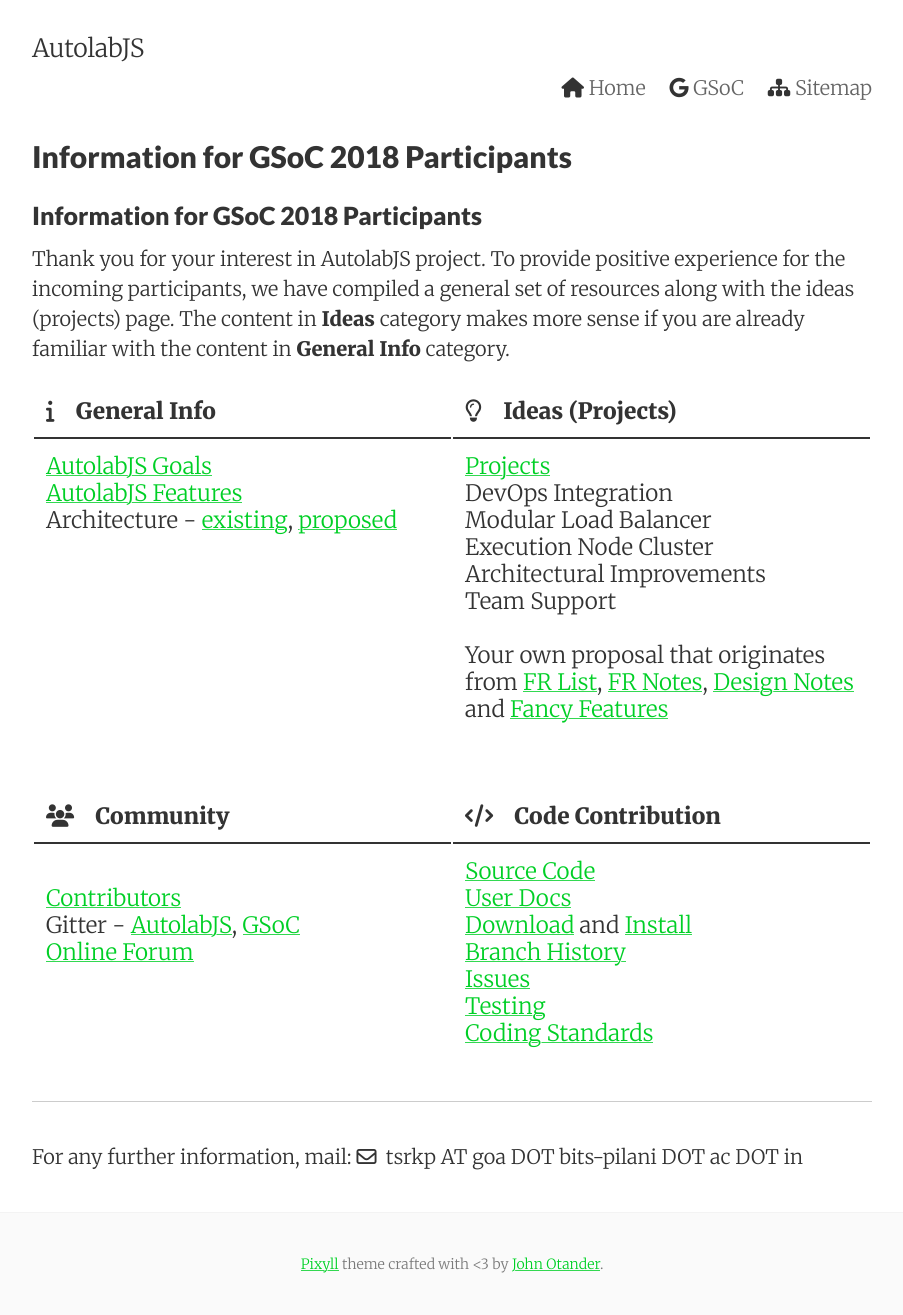
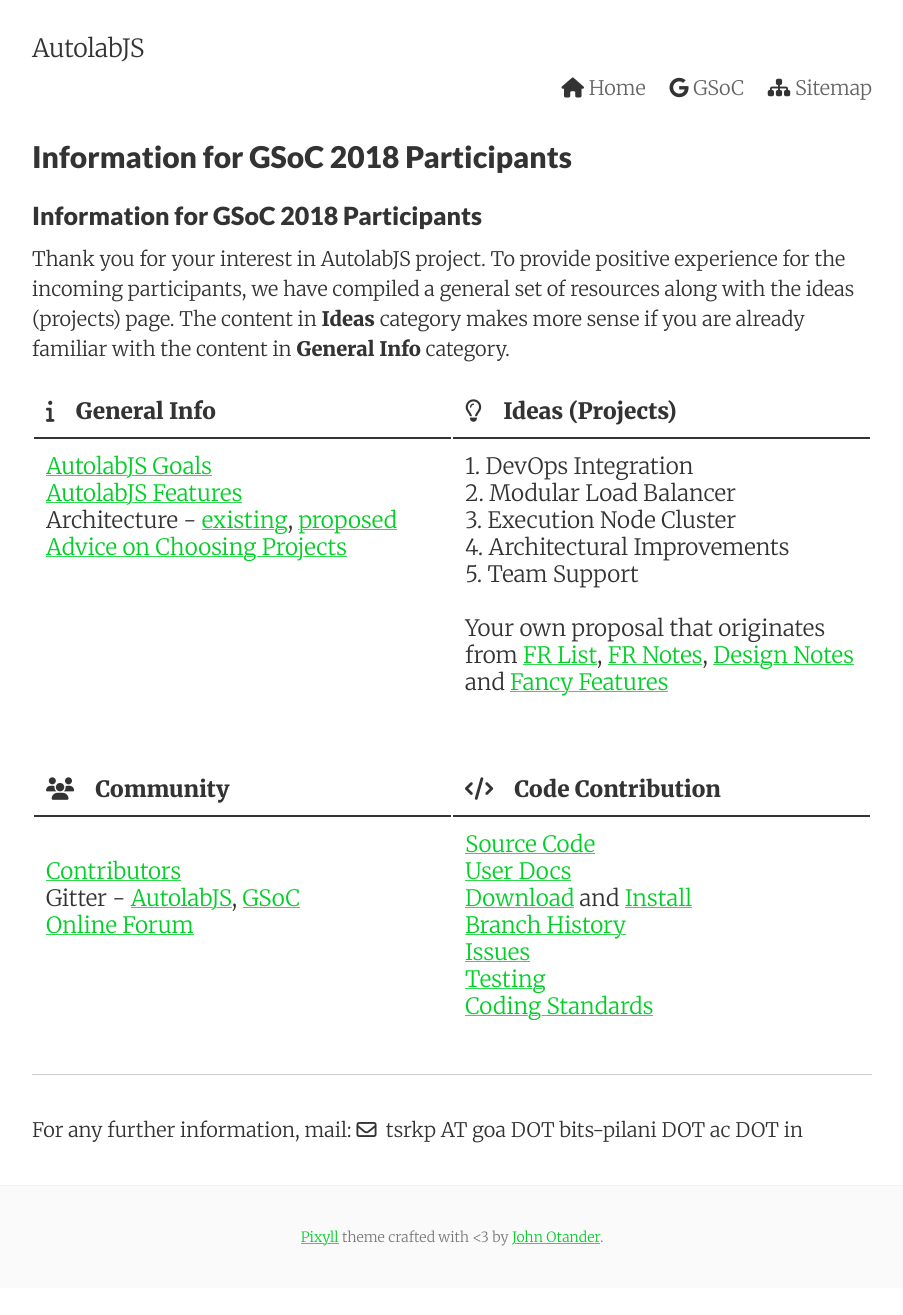
Before and after one commit to AutolabJS/autolabjs.github.io, a Jekyll site: the page built from pages/gsoc.md, in a window 1280 px wide. Shown: the whole page, without its empty margins (188-1091 px from the left). Built offline with Jekyll 4.4.1, drawn with Linux system fonts in a browser that asks for light colours; nearby versions of some CDN libraries; our own code applies the rules of GitHub Pages for plain Markdown files; after the commit the page ends 1288 px from its top, so only the background shows below that.

Commit message:
adds new pages on GSoC project

```diff
--- a/pages/gsoc.md
+++ b/pages/gsoc.md
@@ -5,7 +5,7 @@ permalink: /gsoc/
 tags: gsoc
 ---
 
-### Information for GSoC 2018 Participants ###
+### Information for GSoC 2018 Participants
 
 Thank you for your interest in AutolabJS project. To provide positive experience for the incoming participants, we have compiled a general set of resources along with the ideas (projects) page. The content in **Ideas** category makes more sense if you are already familiar with the content in **General Info** category.
 
@@ -24,13 +24,13 @@ Thank you for your interest in AutolabJS project. To provide positive experience
 <span style="white-space: pre-line">[AutolabJS Goals](https://github.com/AutolabJS/AutolabJS/wiki/Project-Goals)
 [AutolabJS Features](https://github.com/AutolabJS/AutolabJS/wiki/Product-Features)
 Architecture - [existing](https://github.com/AutolabJS/AutolabJS/wiki/Application-Architecture), [proposed](https://github.com/AutolabJS/AutolabJS/wiki/Application-Architecture)
+[Advice on Choosing Projects]({{ site.baseurl }}/gsoc-projects/)
 </span></td>
-<td markdown="span"><span style="white-space: pre-line">[Projects]({{ site.baseurl }}/gsoc-projects/)
-DevOps Integration
-Modular Load Balancer
-Execution Node Cluster
-Architectural Improvements
-Team Support
+<td markdown="span"><span style="white-space: pre-line">1. DevOps Integration
+2. Modular Load Balancer
+3. Execution Node Cluster
+4. Architectural Improvements
+5. Team Support
 
 Your own proposal that originates from [FR List](https://github.com/AutolabJS/AutolabJS/wiki/Feature-Requests), [FR Notes](https://github.com/AutolabJS/AutolabJS/wiki/FR-Notes), [Design Notes](https://github.com/AutolabJS/AutolabJS/wiki/Design-Notes) and [Fancy Features](https://github.com/AutolabJS/AutolabJS/wiki/Fancy-Features)
 
```
Also changed, not shown: pages/community.md (+1 -1 lines), pages/gsoc-projects.md (+3 -3 lines), pages/home.md (+4 -3 lines), pages/projects/architecture/architecture.md (added, +15 -0 lines), pages/projects/devops/devops.md (+7 -0 lines), pages/projects/execution_node/execution_node.md (added, +14 -0 lines), pages/projects/load_balancer/load_balancer.md (added, +14 -0 lines), pages/projects/team_support/team.md (added, +11 -0 lines).
